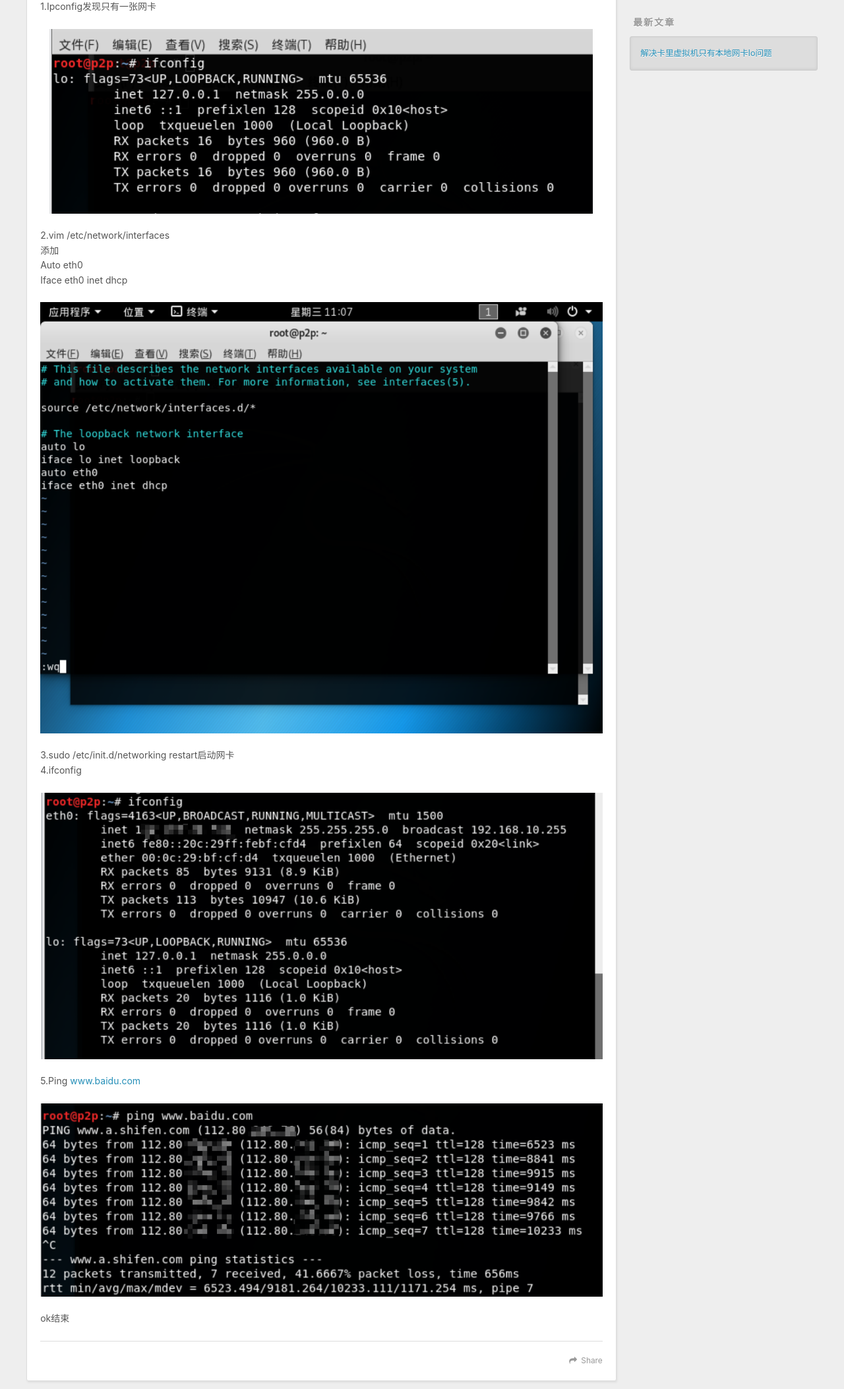
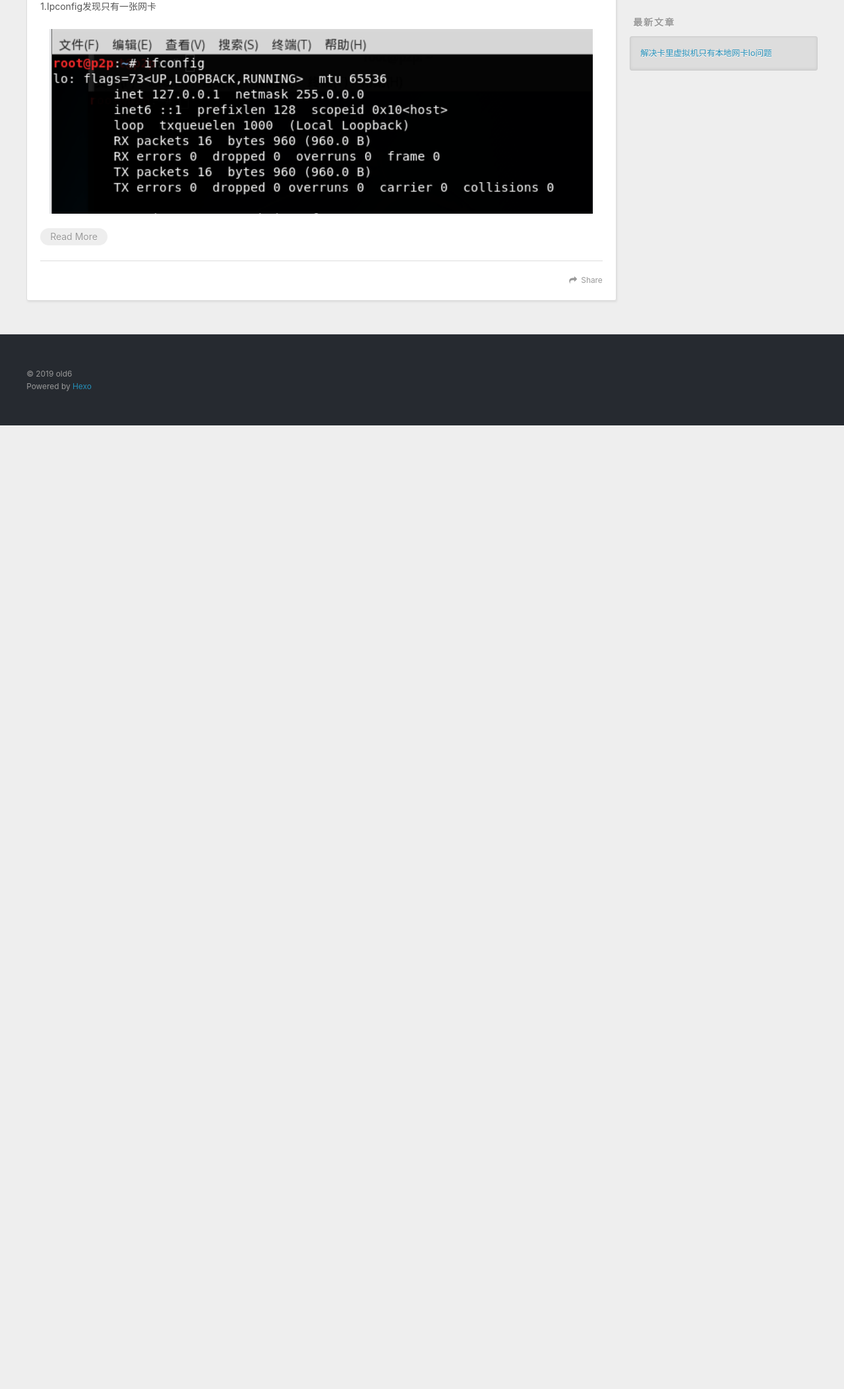
Before and after one commit to old6qifei/old6qifei.github.io, a plain HTML site: page index.html in a window 1280 px wide. Shown: the part 454-2560 px from the top of the page at 66% size. After the commit the page ends 1099 px from the top, so only its background shows below. Drawn offline with nearby package versions, Linux system fonts and the light colour scheme.

Commit message:
Site updated: 2019-09-02 23:50:02

```diff
--- a/index.html
+++ b/index.html
@@ -89,18 +89,15 @@
 
         <p>1.Ipconfig发现只有一张网卡</p>
 <img src="/2019/09/02/解决卡里虚拟机只有本地网卡lo问题-1/1.png" title="This is an example image">
-<p>2.vim /etc/network/interfaces<br>添加<br>Auto eth0<br>Iface eth0 inet dhcp</p>
-<img src="/2019/09/02/解决卡里虚拟机只有本地网卡lo问题-1/2.png" title="This is an example image">
-<p>3.sudo /etc/init.d/networking restart启动网卡<br>4.ifconfig</p>
-<img src="/2019/09/02/解决卡里虚拟机只有本地网卡lo问题-1/3.png" title="This is an example image">
-<p>5.Ping <a href="http://www.baidu.com" target="_blank" rel="noopener">www.baidu.com</a></p>
-<img src="/2019/09/02/解决卡里虚拟机只有本地网卡lo问题-1/4.png" title="This is an example image">
-<p>ok结束</p>
+
+          <p class="article-more-link">
+            <a href="/2019/09/02/解决卡里虚拟机只有本地网卡lo问题-1/#more">Read More</a>
+          </p>
 
 
     </div>
     <footer class="article-footer">
-      <a data-url="http://old6qifei.github.io/2019/09/02/解决卡里虚拟机只有本地网卡lo问题-1/" data-id="ck02kqhtr0000aouy81g58a8x" class="article-share-link">Share</a>
+      <a data-url="http://old6qifei.github.io/2019/09/02/解决卡里虚拟机只有本地网卡lo问题-1/" data-id="ck02kqxkk00007suyayyv75yn" class="article-share-link">Share</a>
 
 
     </footer>
```
Also changed, not shown: 2019/09/02/解决卡里虚拟机只有本地网卡lo问题-1/index.html (+6 -5 lines).
